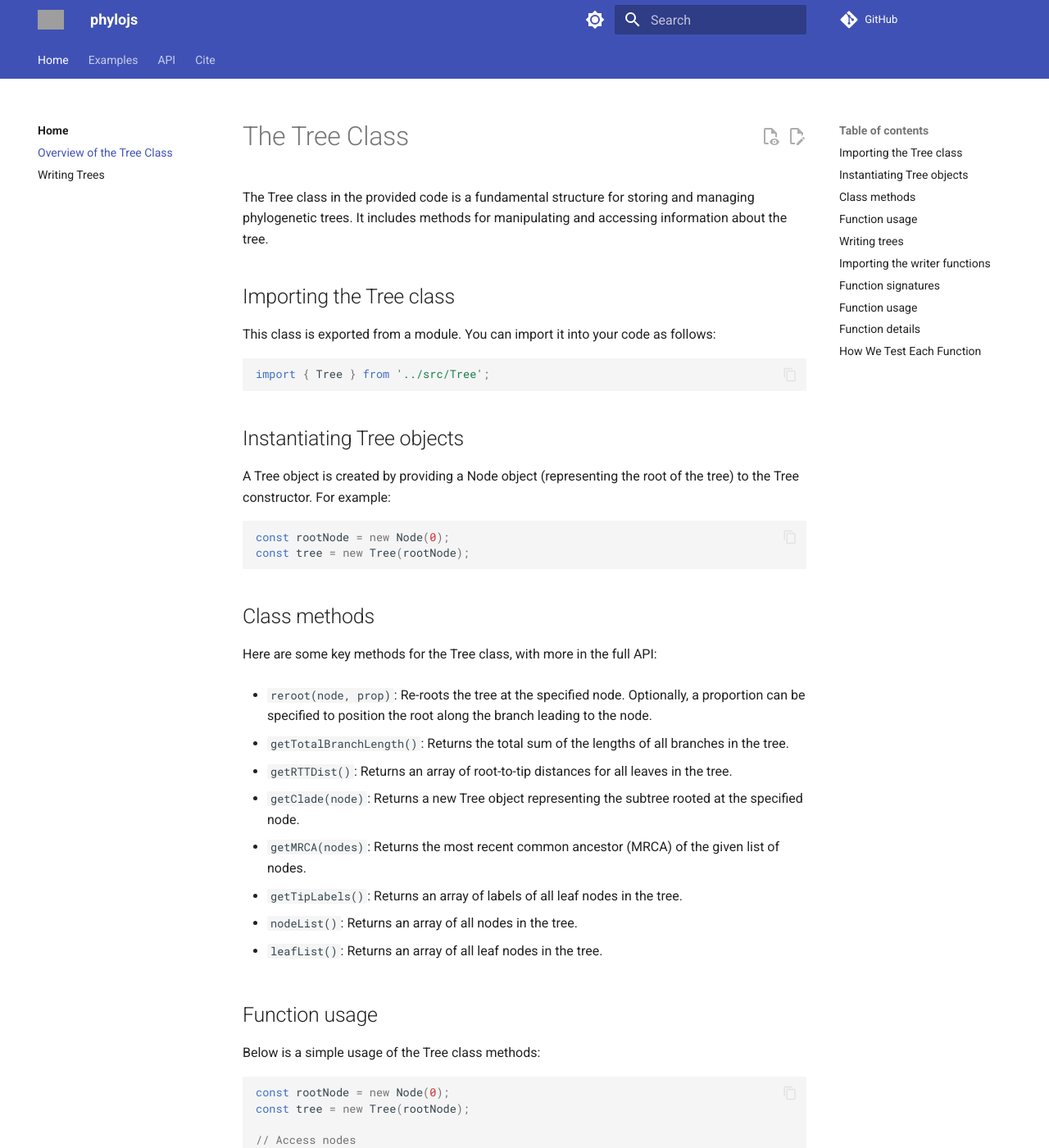
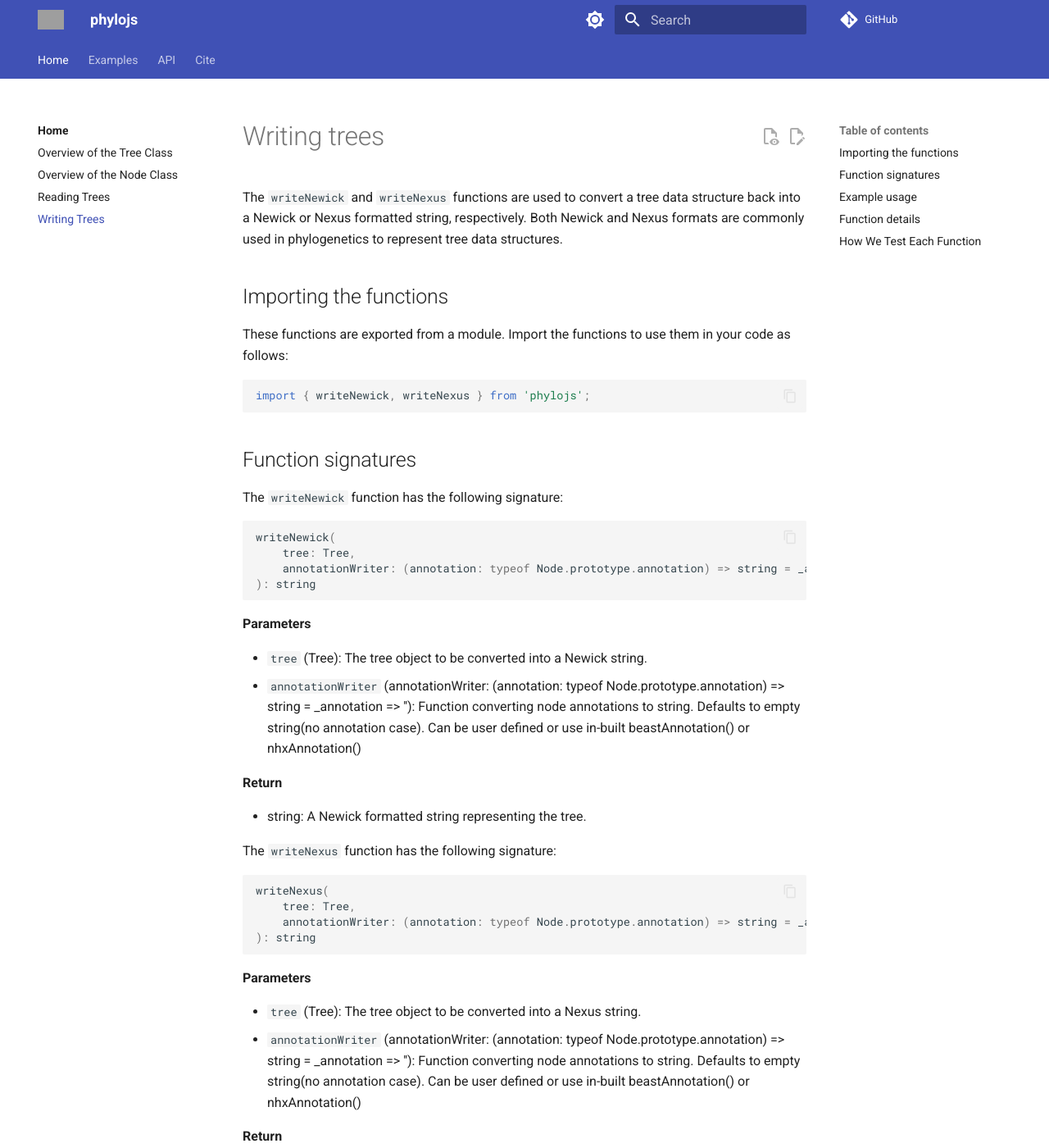
Before and after one commit to clockor2/phylojs, an MkDocs documentation site: the page built from docs/writer.md, in a window 1280 px wide and 1400 px high. Shown: the whole window at 82% size. Built offline with MkDocs 1.6.1 and Material for MkDocs 9.7.7, drawn with Linux system fonts in a browser that asks for light colours; comment, search, counter and statistics services are not loaded; some of the changed text lies outside the part shown; grey boxes are pictures that could not be loaded.

Commit message:
docs: fully update docs
Includes new interactive examples and a restructured home page for docs

re #51

````diff
--- a/docs/examples/tree.md
+++ b/docs/writer.md
@@ -1,83 +1,13 @@
-# The Tree Class
-The Tree class in the provided code is a fundamental structure for storing and managing phylogenetic trees. It includes methods for manipulating and accessing information about the tree.
-
-## Importing the Tree class
-
-This class is exported from a module. You can import it into your code as follows:
-
-```javascript
-import { Tree } from '../src/Tree';
-```
-
-## Instantiating Tree objects
-
-A Tree object is created by providing a Node object (representing the root of the tree) to the Tree constructor. For example:
-
-```javascript
-const rootNode = new Node(0);
-const tree = new Tree(rootNode);
-```
-
-## Class methods
-
-Here are some key methods for the Tree class, with more in the full API:
-
-- `reroot(node, prop)`: Re-roots the tree at the specified node. Optionally, a proportion can be specified to position the root along the branch leading to the node.
-
-- `getTotalBranchLength()`: Returns the total sum of the lengths of all branches in the tree.
-
-- `getRTTDist()`: Returns an array of root-to-tip distances for all leaves in the tree.
-
-- `getClade(node)`: Returns a new Tree object representing the subtree rooted at the specified node.
-
-- `getMRCA(nodes)`: Returns the most recent common ancestor (MRCA) of the given list of nodes.
-
-- `getTipLabels()`: Returns an array of labels of all leaf nodes in the tree.
-
-- `nodeList()`: Returns an array of all nodes in the tree.
-
-- `leafList()`: Returns an array of all leaf nodes in the tree.
-
-## Function usage
-
-Below is a simple usage of the Tree class methods:
-
-```javascript
-const rootNode = new Node(0);
-const tree = new Tree(rootNode);
-
-// Access nodes
-const nodes = tree.nodeList;
-
-// Reroot the tree at the second node
-tree.reroot(nodes[1]);
-
-// Get total branch length
-const totalBranchLength = tree.getTotalBranchLength();
-
-// Get root-to-tip distances
-const rttDist = tree.getRTTDist();
-
-// Get subtree
-const subtree = tree.getClade(nodes[1]);
-
-// Get most recent common ancestor of two nodes
-const mrca = tree.getMRCA([nodes[1], nodes[2]]);
-
-// Get tip labels
-const tipLabels = tree.getTipLabels();
-```
-
-## Writing trees
+# Writing trees
 
 The `writeNewick` and `writeNexus` functions are used to convert a tree data structure back into a Newick or Nexus formatted string, respectively. Both Newick and Nexus formats are commonly used in phylogenetics to represent tree data structures.
 
-## Importing the writer functions
+## Importing the functions
 
 These functions are exported from a module. Import the functions to use them in your code as follows:
 
 ```javascript
-import { writeNewick, writeNexus } from '../src/Write';
+import { writeNewick, writeNexus } from 'phylojs';
 ```
 
 ## Function signatures
@@ -118,7 +48,7 @@ writeNexus(
 
 - string: A Nexus formatted string representing the tree.
 
-## Function usage
+## Example usage
 
 ```javascript
 const tree; // Tree object
--- a/mkdocs.yml
+++ b/mkdocs.yml
@@ -53,8 +53,10 @@ plugins:
 nav:
   - Home:
       - "index.md"
-      - Overview of the Tree Class: examples/tree.md
-      - Writing Trees: examples/writer.md
+      - Overview of the Tree Class: tree.md
+      - Overview of the Node Class: node.md
+      - Reading Trees: reader.md
+      - Writing Trees: writer.md
 
   - Examples:
       - examples/index.md
````
Also changed, not shown: other parts of docs/writer.md (+1 -1 lines), docs/examples/index.md (+1 -1 lines), docs/examples/writer.md (deleted, +0 -85 lines), docs/index.md (+1 -1 lines), docs/node.md (added, +15 -0 lines), docs/reader.md (added, +40 -0 lines), docs/tree.md (added, +43 -0 lines).
